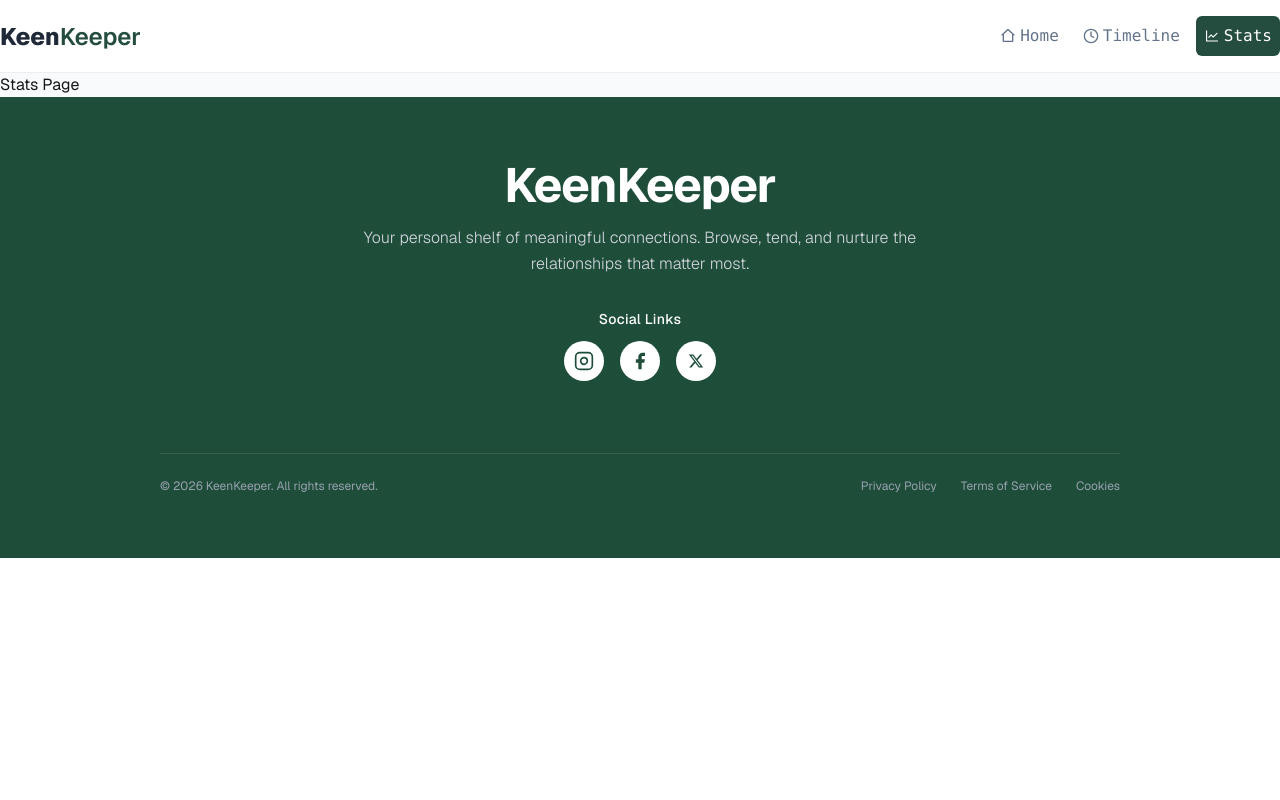
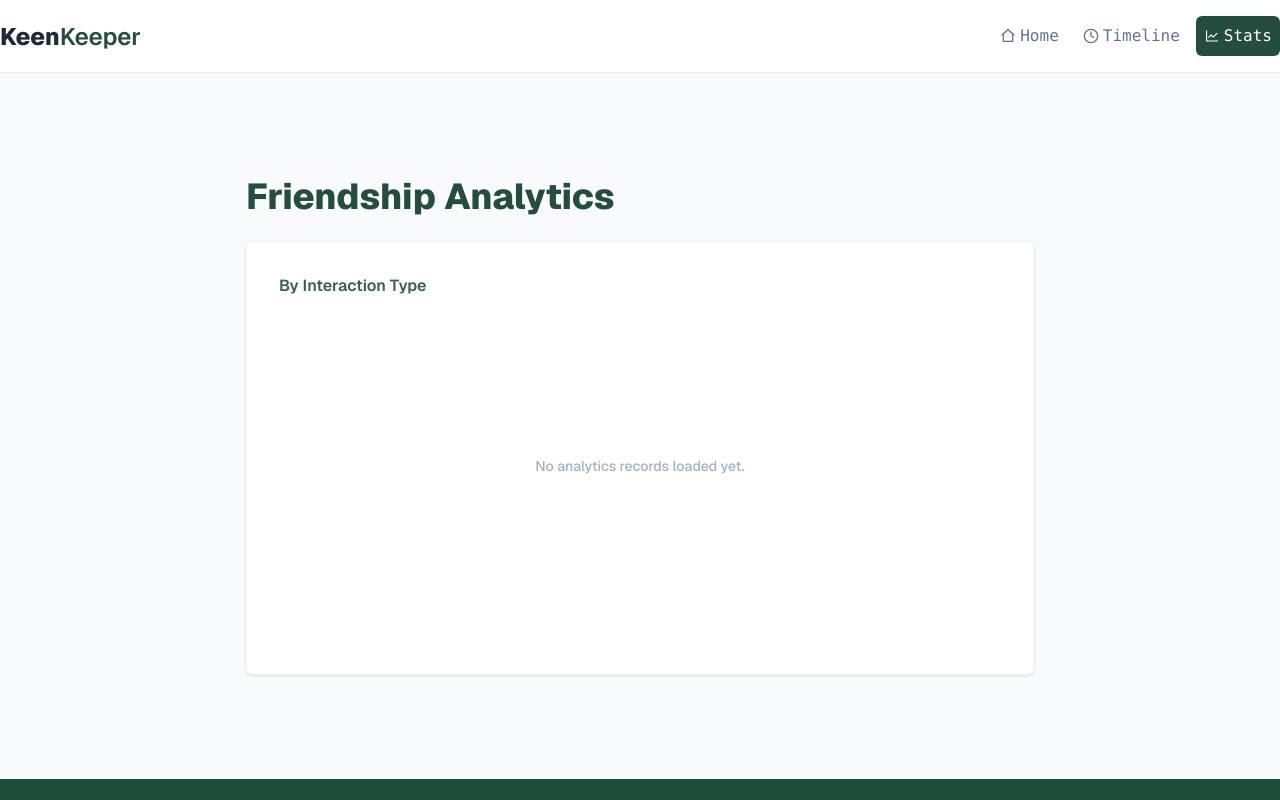
Before and after one commit to raselbabu273/keen-keeper-session, a React (Vite) app: page /stats in a window 1280 px wide. Shown: the top 800 px of the page. Built offline with nearby package versions, Linux system fonts and the light colour scheme.

Commit message:
Pie chart design complete

```diff
--- a/package.json
+++ b/package.json
@@ -11,12 +11,14 @@
   },
   "dependencies": {
     "@tailwindcss/vite": "^4.3.0",
+    "d3-shape": "^3.2.0",
     "lucide-react": "^1.16.0",
     "react": "^19.2.6",
     "react-dom": "^19.2.6",
     "react-icons": "^5.6.0",
     "react-router": "^7.15.1",
     "react-toastify": "^11.1.0",
+    "recharts": "^3.8.1",
     "tailwindcss": "^4.3.0"
   },
   "devDependencies": {
--- a/src/Page/FriendDetails.jsx
+++ b/src/Page/FriendDetails.jsx
@@ -60,7 +60,7 @@ const FriendDetails = () => {
   const currentStatusStyle = statusStyles[status] || "";
 
   return (
-    <div className=" p-8 flex justify-center items-start my-20">
+    <div className=" p-8 flex justify-center my-20">
       <div className="max-w-12/16 w-full grid grid-cols-1 md:grid-cols-3 gap-6">
         <div className="space-y-4">
           <div className="bg-[#FFFFFF] rounded-md shadow-sm border border-gray-100 p-5 flex flex-col items-center text-center">
--- a/src/Page/Hero.jsx
+++ b/src/Page/Hero.jsx
@@ -1,8 +1,13 @@
 // import React from 'react';
 
+import { useContext } from "react";
 import { FiPlus } from "react-icons/fi";
+import { TimelineContext } from "../Context/Context";
 
 const Hero = () => {
+
+   const {timelineData} = useContext(TimelineContext);
+
   return (
     <div className="pt-20 max-w-12/16 mx-auto">
       <div className="text-center">
@@ -35,7 +40,7 @@ const Hero = () => {
           <p className="text-[#64748B]">Need Attention</p>
         </div>
         <div className="text-center bg-[#FFFFFF] my-10 p-8 shadow-md rounded-md w-full">
-          <h3 className="text-3xl text-[#244D3F] font-semibold mb-2">11</h3>
+          <h3 className="text-3xl text-[#244D3F] font-semibold mb-2">{timelineData.length}</h3>
           <p className="text-[#64748B]">Interactions This Month</p>
         </div>
       </div>
--- a/src/Page/Stats.jsx
+++ b/src/Page/Stats.jsx
@@ -1,11 +1,106 @@
 // import React from 'react';
+import { useContext } from "react";
+import { PieChart, Pie, Cell, ResponsiveContainer, Tooltip } from "recharts";
+import { TimelineContext } from "../Context/Context";
 
 const Stats = () => {
-    return (
-        <div>
-            Stats Page
+  const { timelineData } = useContext(TimelineContext);
+
+  const chartData = timelineData.reduce((acc, current) => {
+    const actionName = current.action ? current.action.trim() : "Unknown";
+
+    const existing = acc.find(
+      (item) => item.name.toLowerCase() === actionName.toLowerCase(),
+    );
+
+    if (existing) {
+      existing.value += 1;
+    } else {
+      acc.push({ name: actionName, value: 1 });
+    }
+    return acc;
+  }, []);
+
+  const COLORS = {
+    text: "#8B5CF6",
+    call: "#244D3F",
+    video: "#34A853",
+  };
+
+  const getColor = (name) => {
+    const key = name?.toLowerCase()?.trim();
+    return COLORS[key];
+  };
+
+  return (
+    <div className=" p-8 flex justify-center my-12">
+      <div className="w-full max-w-11/16 mx-auto p-6 space-y-6">
+        <h2 className="text-4xl font-extrabold text-[#244D3F]">
+          Friendship Analytics
+        </h2>
+
+        <div className="bg-[#FFFFFF] border border-gray-100 rounded-md p-8 shadow-sm space-y-6">
+          <h3 className="text-base font-semibold text-[#244D3F] opacity-90">
+            By Interaction Type
+          </h3>
+
+          <div className="w-full h-72 relative block">
+            {chartData && chartData.length > 0 ? (
+              <ResponsiveContainer width="100%" height="100%">
+                <PieChart>
+                  <Tooltip
+                    contentStyle={{
+                      borderRadius: "8px",
+                      border: "none",
+                      boxShadow: "0 4px 6px -1px rgb(0 0 0 / 0.1)",
+                    }}
+                  />
+                  <Pie
+                    data={chartData}
+                    cx="50%"
+                    cy="50%"
+                    innerRadius={75}
+                    outerRadius={100}
+                    paddingAngle={5}
+                    dataKey="value"
+                    startAngle={90}
+                    endAngle={-270}
+                  >
+                    {chartData.map((entry, index) => (
+                      <Cell
+                        key={`cell-${index}`}
+                        fill={getColor(entry.name)}
+                        stroke="transparent"
+                      />
+                    ))}
+                  </Pie>
+                </PieChart>
+              </ResponsiveContainer>
+            ) : (
+
+              <div className="h-full w-full flex items-center justify-center text-slate-400 text-sm font-medium animate-pulse">
+                No analytics records loaded yet.
+              </div>
+            )}
+          </div>
+
+          <div className="flex flex-wrap items-center justify-center gap-6 text-xs font-medium text-[#64748B] pt-2">
+            {chartData.map((item, index) => (
+              <div key={`legend-${index}`} className="flex items-center gap-2">
+                <span
+                  className="w-2.5 h-2.5 rounded-full inline-block"
+                  style={{ backgroundColor: getColor(item.name) }}
+                />
+                <span className="capitalize">
+                  {item.name} ({item.value})
+                </span>
+              </div>
+            ))}
+          </div>
         </div>
-    );
+      </div>
+    </div>
+  );
 };
 
 export default Stats;
```
Also changed, not shown: 1 other file (tests, documents, lock files or other folders).
